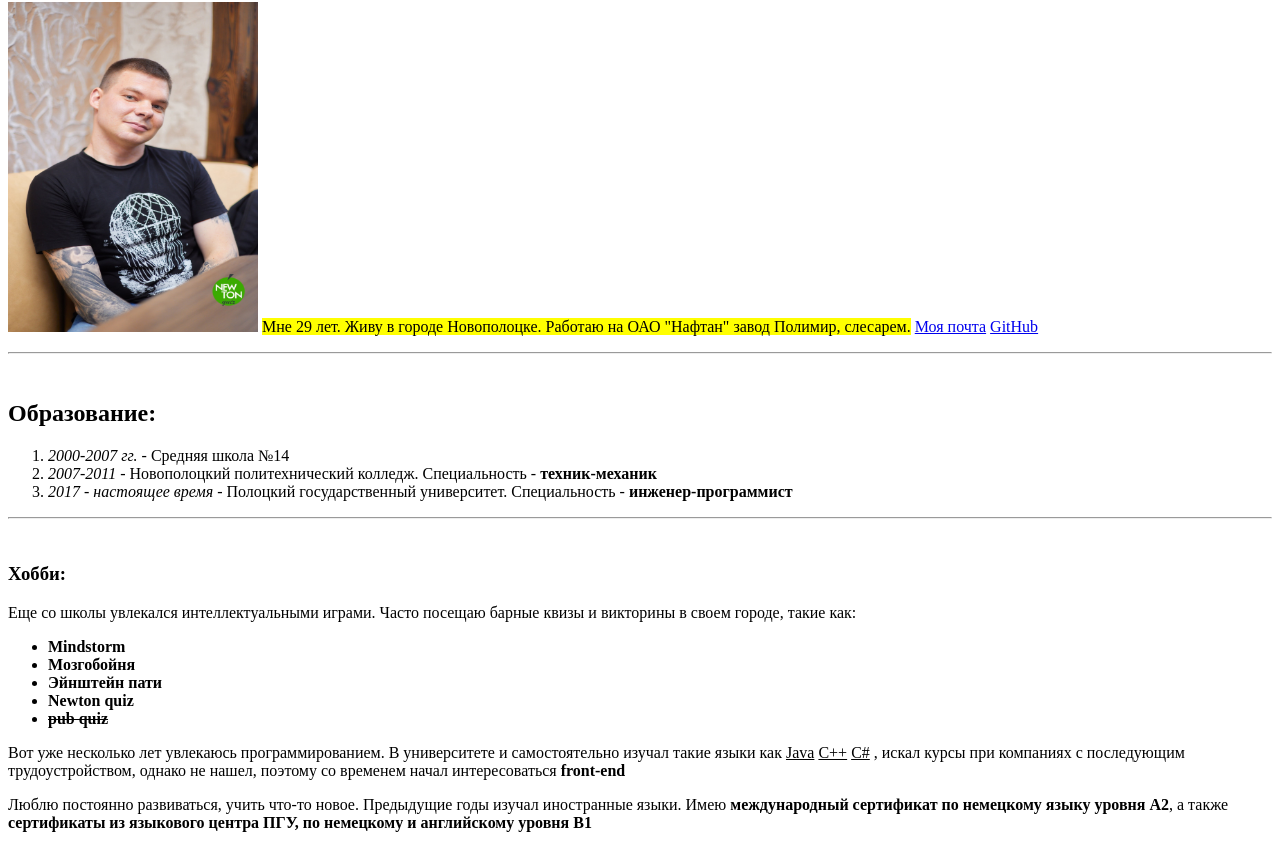
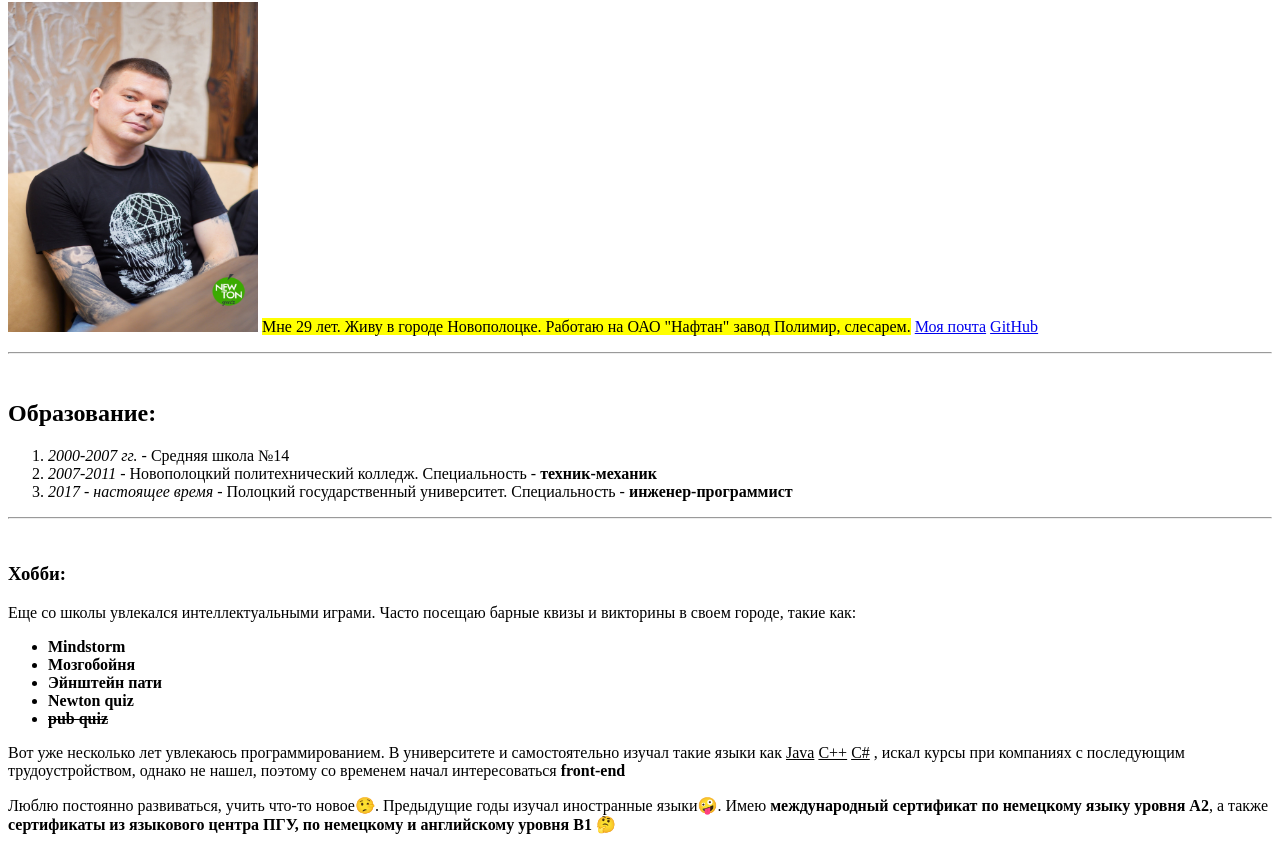
Before and after one commit to SimonSchulz/if-html, a plain HTML site: page about/index.html in a window 1280 px wide. Shown: the part 78-926 px from the top of the page. Drawn offline with Linux system fonts and the light colour scheme.

Commit message:
added smiles

```diff
--- a/about/index.html
+++ b/about/index.html
@@ -44,9 +44,9 @@
     ,
     искал курсы при компаниях с последующим трудоустройством, однако не нашел, поэтому со временем начал интересоваться
     <b>front-end</b></p>
-<p>Люблю постоянно развиваться, учить что-то новое. Предыдущие годы изучал иностранные языки. Имею <b>международный
+<p>Люблю постоянно развиваться, учить что-то новое&#129317. Предыдущие годы изучал иностранные языки&#129322. Имею <b>международный
     сертификат по немецкому языку уровня А2</b>, а также
-    <b>сертификаты из языкового центра ПГУ, по немецкому и английскому уровня B1</b></p>
+    <b>сертификаты из языкового центра ПГУ, по немецкому и английскому уровня B1 &#129300</b></p>
 <h3>Моими сильными качествами считаю:</h3>
 <ul>
     <li>Самостоятельность</li>
```
